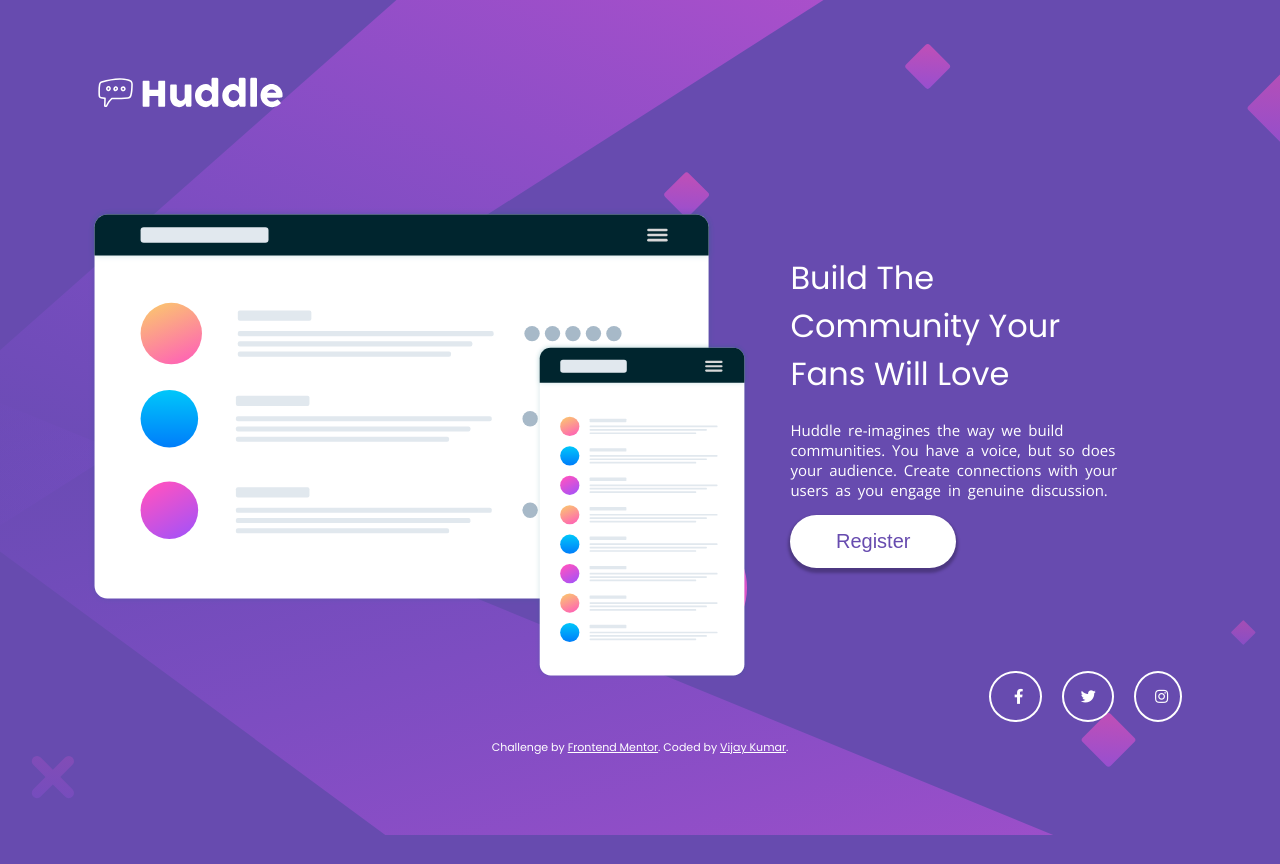
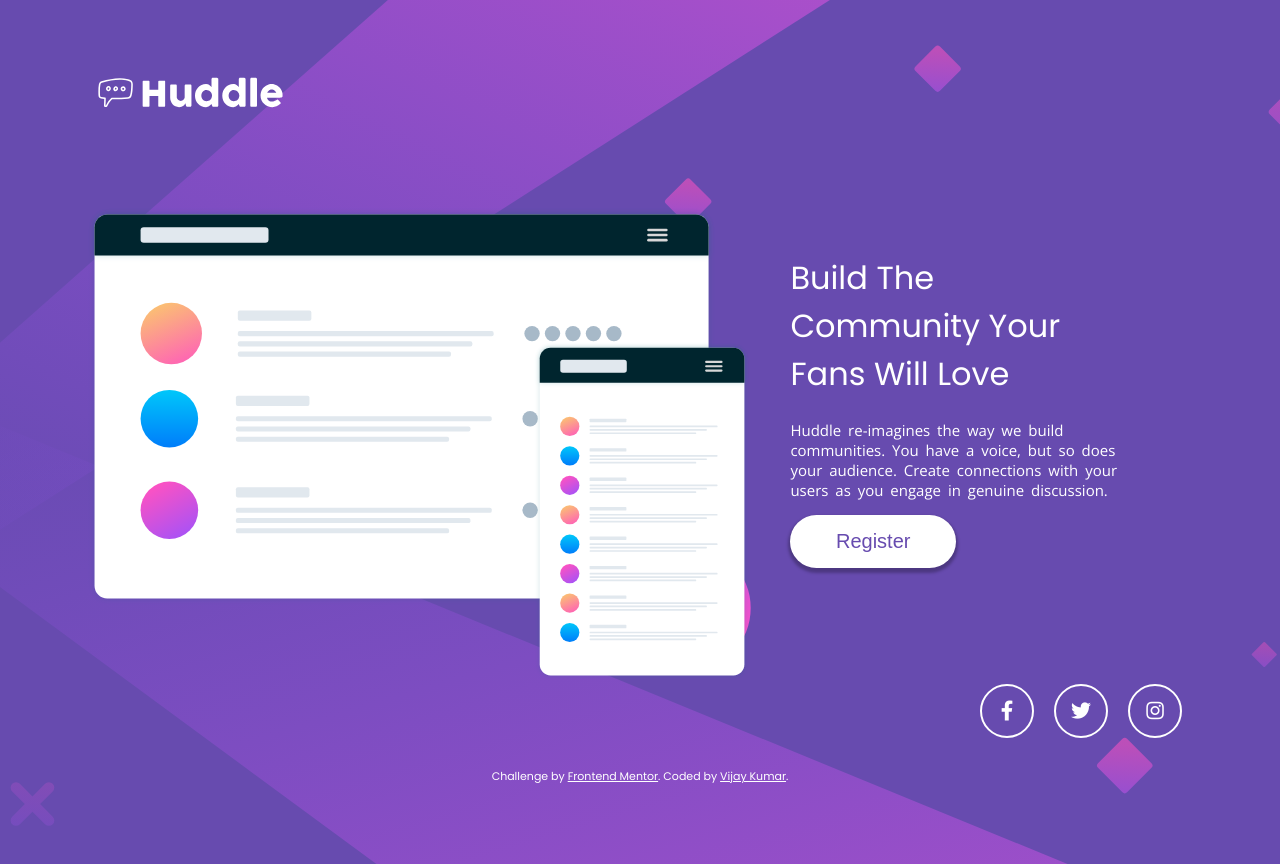
Before and after one commit to VijayKumarKTG/huddle-landing-page-with-single-introductory-section-master, a plain HTML site: page index.html in a window 1280 px wide. Before the commit the page ends 835 px from the top, so only its background shows below. Drawn offline with nearby package versions, Linux system fonts and the light colour scheme.

Commit message:
Change display to flex for social icons

```diff
--- a/source/css/style.scss
+++ b/source/css/style.scss
@@ -49,25 +49,25 @@ main {
 footer {
   ul {
     list-style-type: none;
-    text-align: center;
+    display: flex;
+    justify-content: center;
+    margin: 70px 0px 30px 0px;
     padding: 0px;
-    margin: 70px 0px 30px 0px;
 
     li {
-      display: inline;
+      display: flex;
+      justify-content: center;
+      align-content: center;
       margin: 0px 20px;
-      padding: 12px;
+      padding: 10px;
       border: 2px solid #fff;
       border-radius: 50%;
+      width: 20px;
+      height: 20px;
 
       a {
         color: $fontColor;
         font-size: 15px;
-
-        i {
-          width: 20px;
-          height: 20px;
-        }
       }
     }
   }
@@ -140,10 +140,16 @@ footer {
   footer {
     margin-top: -70px;
     ul {
-      text-align: right;
+      justify-content: flex-end;
 
       li {
         margin: 0px 10px;
+        width: 30px;
+        height: 30px;
+
+        a {
+          font-size: 20px;
+        }
       }
     }
   }
```
Also changed, not shown: build/css/style.css, 1 other file.
